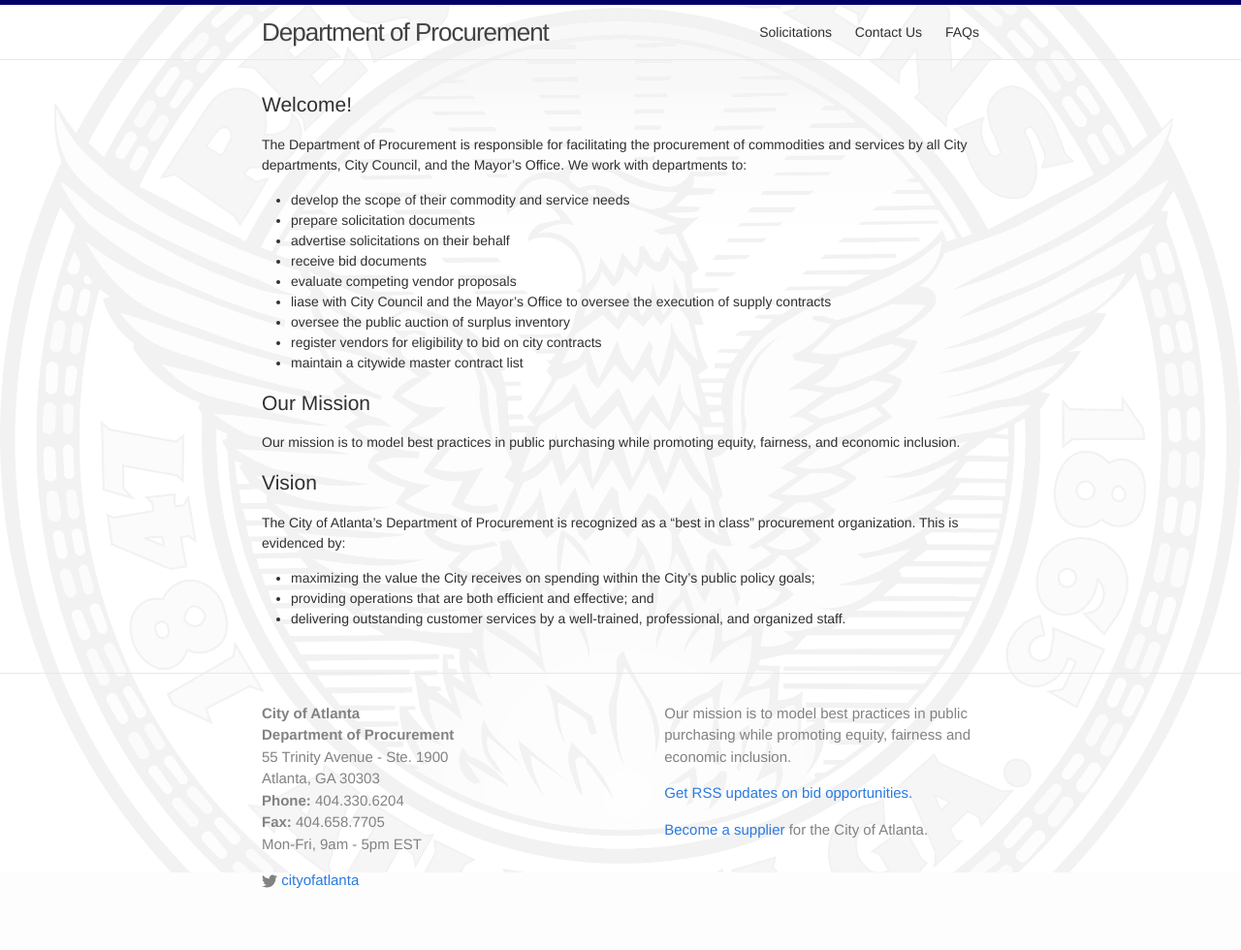
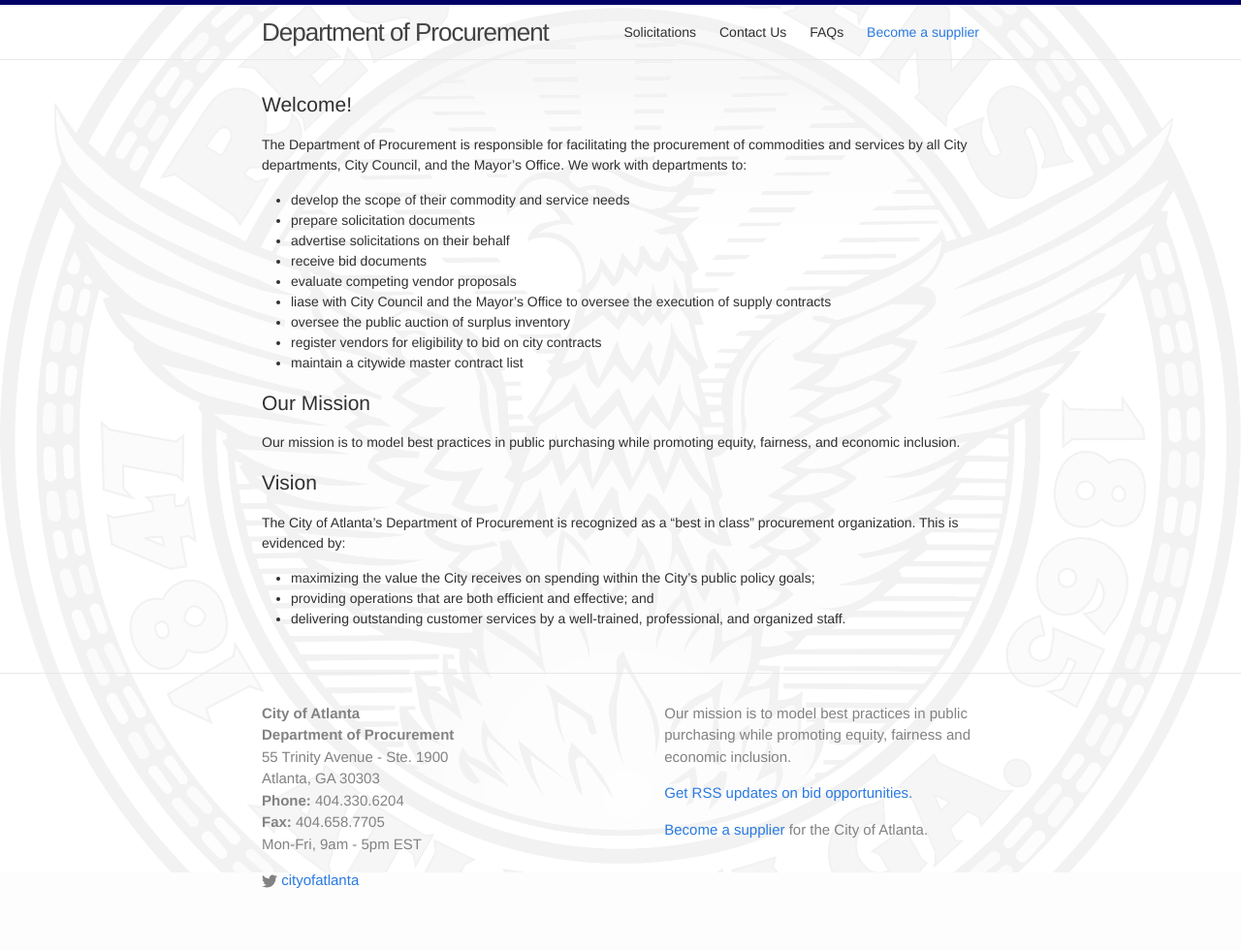
Before and after one commit to codeforamerica/atlanta-procurement-www, a Jekyll site: the page built from index.md, in a window 1280 px wide. Shown: the whole page at 97% size. Built offline with Jekyll 4.4.1, drawn with Linux system fonts in a browser that asks for light colours; nearby versions of some CDN libraries.

Commit message:
Style changes.

```diff
--- a/_includes/header.html
+++ b/_includes/header.html
@@ -19,6 +19,7 @@
           <a class="page-link" href="{{ page.url | prepend: site.baseurl }}">{{ page.title }}</a>
           {% endif %}
         {% endfor %}
+        <a class="page-link" href="http://atlantaga.gov/index.aspx?page=771" style="color: #2a7ae2;">Become a supplier</a>
       </div>
     </nav>
 
```
